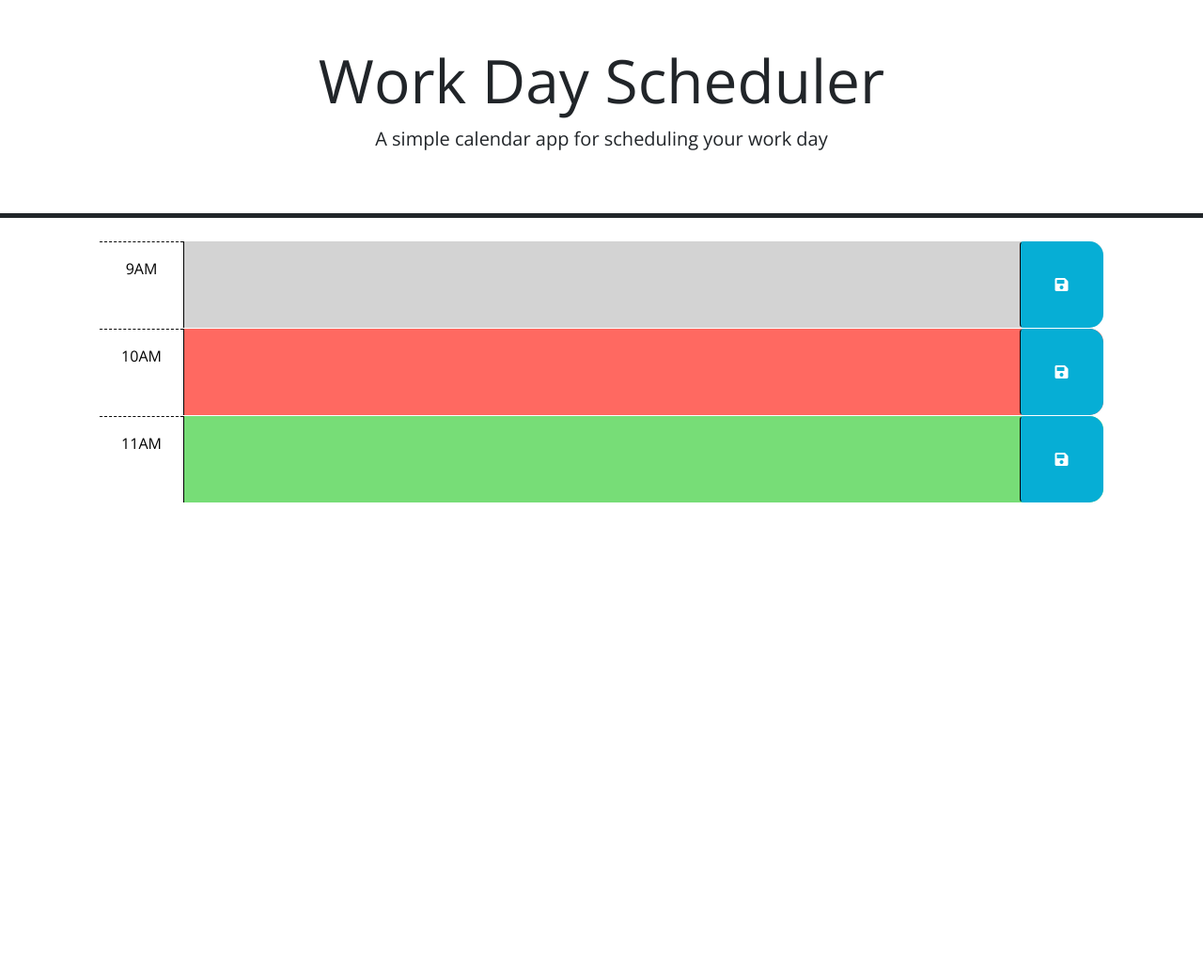
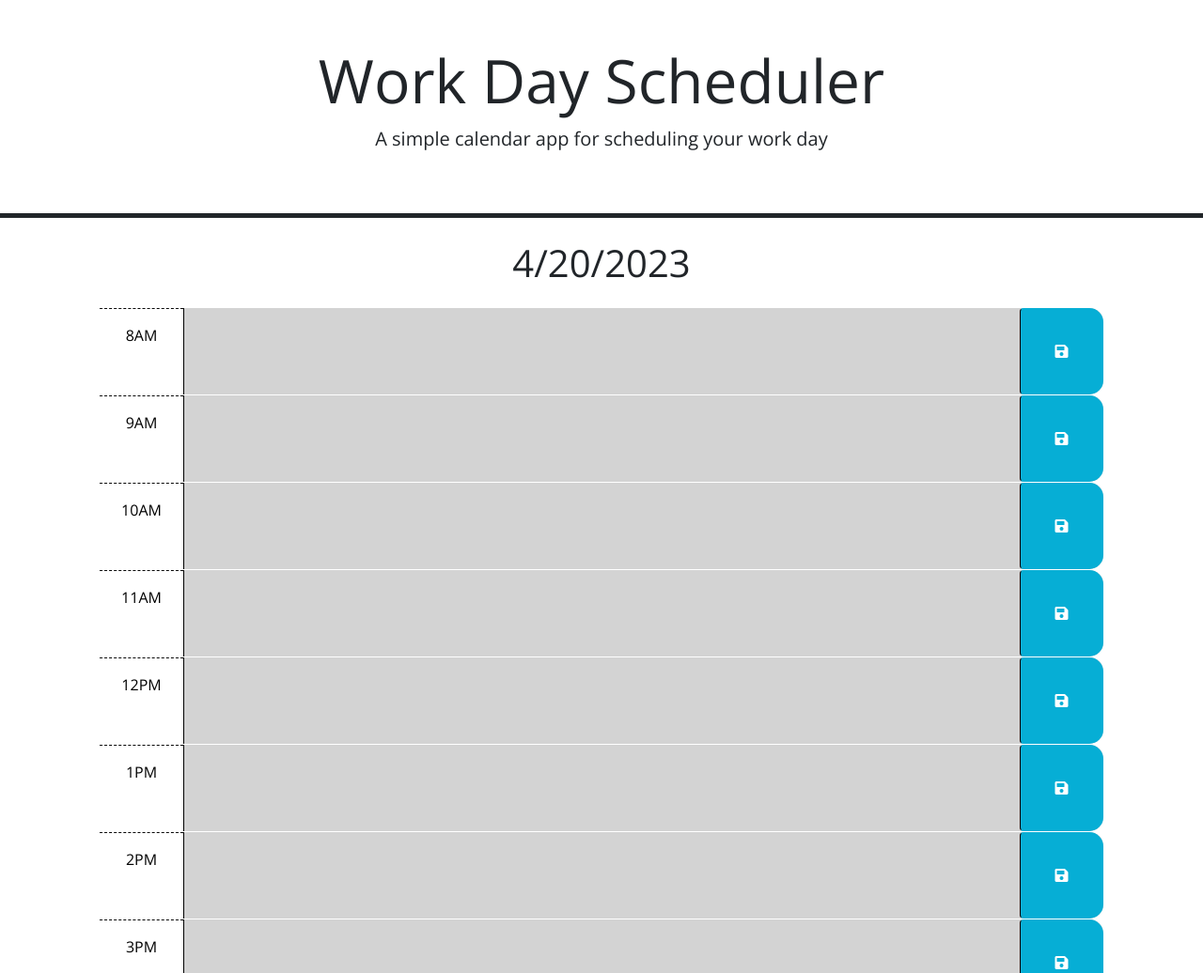
Before and after one commit to NekoNoka/Scheduler, a plain HTML site: page index.html in a window 1280 px wide. Shown: the top 1036 px of the page at 94% size. Before the commit the page ends 800 px from the top, so only its background shows below. Drawn offline with nearby package versions, Linux system fonts and the light colour scheme.

Commit message:
Finished

```diff
--- a/index.html
+++ b/index.html
@@ -1,23 +1,14 @@
 <!DOCTYPE html>
 <html lang="en">
+
 <head>
   <meta charset="UTF-8" />
   <meta name="viewport" content="width=device-width, initial-scale=1.0" />
   <meta http-equiv="X-UA-Compatible" content="ie=edge" />
-    <link
-      rel="stylesheet"
-      href="https://cdn.jsdelivr.net/npm/bootstrap@5.1.3/dist/css/bootstrap.min.css"
-    />
-    <link
-      rel="stylesheet"
-      href="https://use.fontawesome.com/releases/v5.8.1/css/all.css"
-      integrity="sha384-50oBUHEmvpQ+1lW4y57PTFmhCaXp0ML5d60M1M7uH2+nqUivzIebhndOJK28anvf"
-      crossorigin="anonymous"
-    />
-    <link
-      href="https://fonts.googleapis.com/css?family=Open+Sans&display=swap"
-      rel="stylesheet"
-    />
+  <link rel="stylesheet" href="https://cdn.jsdelivr.net/npm/bootstrap@5.1.3/dist/css/bootstrap.min.css" />
+  <link rel="stylesheet" href="https://use.fontawesome.com/releases/v5.8.1/css/all.css"
+    integrity="sha384-50oBUHEmvpQ+1lW4y57PTFmhCaXp0ML5d60M1M7uH2+nqUivzIebhndOJK28anvf" crossorigin="anonymous" />
+  <link href="https://fonts.googleapis.com/css?family=Open+Sans&display=swap" rel="stylesheet" />
   <link rel="stylesheet" href="style.css" />
   <title>Work Day Scheduler</title>
 </head>
@@ -29,50 +20,10 @@
     <p id="currentDay" class="lead"></p>
   </header>
   <div class="container-lg px-5">
-      <!-- Use class for "past", "present", and "future" to apply styles to the
-        time-block divs accordingly. The javascript will need to do this by
-        adding/removing these classes on each div by comparing the hour in the
-        id to the current hour. The html provided below is meant to be an example
-        demonstrating how the css provided can be leveraged to create the
-        desired layout and colors. The html below should be removed or updated
-        in the finished product. Remember to delete this comment once the
-        code is implemented.
-        -->
-
-      <!-- Example of a past time block. The "past" class adds a gray background color. -->
-      <div id="hour-9" class="row time-block past">
-        <div class="col-2 col-md-1 hour text-center py-3">9AM</div>
-        <textarea class="col-8 col-md-10 description" rows="3"> </textarea>
-        <button class="btn saveBtn col-2 col-md-1" aria-label="save">
-          <i class="fas fa-save" aria-hidden="true"></i>
-        </button>
-      </div>
-
-      <!-- Example of a a present time block. The "present" class adds a red background color. -->
-      <div id="hour-10" class="row time-block present">
-        <div class="col-2 col-md-1 hour text-center py-3">10AM</div>
-        <textarea class="col-8 col-md-10 description" rows="3"> </textarea>
-        <button class="btn saveBtn col-2 col-md-1" aria-label="save">
-          <i class="fas fa-save" aria-hidden="true"></i>
-        </button>
-      </div>
-
-      <!-- Example of a future time block. The "future" class adds a green background color. -->
-      <div id="hour-11" class="row time-block future">
-        <div class="col-2 col-md-1 hour text-center py-3">11AM</div>
-        <textarea class="col-8 col-md-10 description" rows="3"> </textarea>
-        <button class="btn saveBtn col-2 col-md-1" aria-label="save">
-          <i class="fas fa-save" aria-hidden="true"></i>
-        </button>
-      </div>
-
     <script src="https://code.jquery.com/jquery-3.4.1.min.js"></script>
-    <script
-      src="https://cdn.jsdelivr.net/npm/dayjs@1.11.3/dayjs.min.js"
-      integrity="sha256-iu/zLUB+QgISXBLCW/mcDi/rnf4m4uEDO0wauy76x7U="
-      crossorigin="anonymous"
-    ></script>
-
+    <script src="https://cdn.jsdelivr.net/npm/dayjs@1.11.3/dayjs.min.js"
+      integrity="sha256-iu/zLUB+QgISXBLCW/mcDi/rnf4m4uEDO0wauy76x7U=" crossorigin="anonymous"></script>
     <script src="script.js"></script>
 </body>
+
 </html>
--- a/script.js
+++ b/script.js
@@ -1,23 +1,95 @@
-// Wrap all code that interacts with the DOM in a call to jQuery to ensure that
-// the code isn't run until the browser has finished rendering all the elements
-// in the html.
 $(function () {
-  // TODO: Add a listener for click events on the save button. This code should
-  // use the id in the containing time-block as a key to save the user input in
-  // local storage. HINT: What does `this` reference in the click listener
-  // function? How can DOM traversal be used to get the "hour-x" id of the
-  // time-block containing the button that was clicked? How might the id be
-  // useful when saving the description in local storage?
-  //
-  // TODO: Add code to apply the past, present, or future class to each time
-  // block by comparing the id to the current hour. HINTS: How can the id
-  // attribute of each time-block be used to conditionally add or remove the
-  // past, present, and future classes? How can Day.js be used to get the
-  // current hour in 24-hour time?
-  //
-  // TODO: Add code to get any user input that was saved in localStorage and set
-  // the values of the corresponding textarea elements. HINT: How can the id
-  // attribute of each time-block be used to do this?
-  //
-  // TODO: Add code to display the current date in the header of the page.
+	displayTopDate();
+	setupTimeBlocks();
+	loadSchedule();
+	setupButtons();
 });
+
+function displayTopDate() {
+	let top = document.querySelector(".container-lg");
+	let h1 = document.createElement("h1");
+	h1.textContent = dayjs().format("M/D/YYYY");
+	h1.style.textAlign = "center";
+	h1.style.paddingBottom = "15px";
+	top.appendChild(h1);
+}
+
+function setupTimeBlocks() {
+	let top = document.querySelector(".container-lg");
+	for (let i = 7; i < 20; i++) {
+		let iElement = document.createElement("i");
+		let timeText = document.createElement("div");
+		let textarea = document.createElement("textarea");
+		let button = document.createElement("button");
+		let container = document.createElement("div");
+
+		iElement.className = "fas fa-save";
+		iElement["aria-hidden"] = "true";
+		button.className = "btn saveBtn col-2 col-md-1";
+		button["aria-label"] = "save";
+		textarea.className = "col-8 col-md-10 description";
+		textarea.rows = "3";
+		timeText.className = "col-2 col-md-1 hour text-center py-3";
+		container.className = "row time-block";
+		container.id = "hour-" + (i + 1);
+
+		let meridiem = "AM";
+		if (i > 10 && i < 23) {
+			meridiem = "PM";
+		}
+		timeText.textContent = (i % 12 + 1) + meridiem;
+
+		button.appendChild(iElement);
+		container.appendChild(timeText);
+		container.appendChild(textarea);
+		container.appendChild(button);
+
+		top.appendChild(container);
+	}
+	updateColors();
+}
+
+function updateColors() {
+	let timeBlockList = document.querySelectorAll(".time-block");
+	for (let i = 0; i < timeBlockList.length; i++) {
+		let timeBlock = timeBlockList[i];
+		timeBlock.classList.remove("past");
+		timeBlock.classList.remove("present");
+		timeBlock.classList.remove("future");
+		let thisHour = "past";
+		if (timeBlock.id.slice(5) == dayjs().hour()) thisHour = "present";
+		else if (timeBlock.id.slice(5) > dayjs().hour()) thisHour = "future";
+		timeBlock.classList.add(thisHour);
+	}
+	setTimer();
+}
+
+function setTimer() {
+	setTimeout(updateColors, (3600 - (dayjs().minute() * 60 + dayjs().second())) * 1000 + 1000);
+}
+
+function setupButtons() {
+	let buttonList = document.querySelectorAll(".saveBtn");
+	for (let i = 0; i < buttonList.length; i++) {
+		buttonList[i].onclick = function () {
+			saveSchedule(this.parentElement.id, this.parentElement.querySelector("textarea").value);
+		}
+	}
+}
+
+function saveSchedule(id, text) {
+	let data = localStorage.getItem("schedules") ? JSON.parse(localStorage.getItem("schedules")) : {};
+	data[id] = text;
+	localStorage.setItem("schedules", JSON.stringify(data));
+}
+
+function loadSchedule() {
+	let data = localStorage.getItem("schedules") ? JSON.parse(localStorage.getItem("schedules")) : {};
+	let timeBlockList = document.querySelectorAll(".time-block");
+	for (let i = 0; i < timeBlockList.length; i++) {
+		let timeBlock = timeBlockList[i];
+		if (!data[timeBlock.id]) continue;
+		let textarea = timeBlock.querySelector("textarea");
+		textarea.value = data[timeBlock.id];
+	}
+}
```
Also changed, not shown: unused.js (added, +23 -0 lines), 1 other file. Lines whose indentation alone changed are shown as unchanged.
